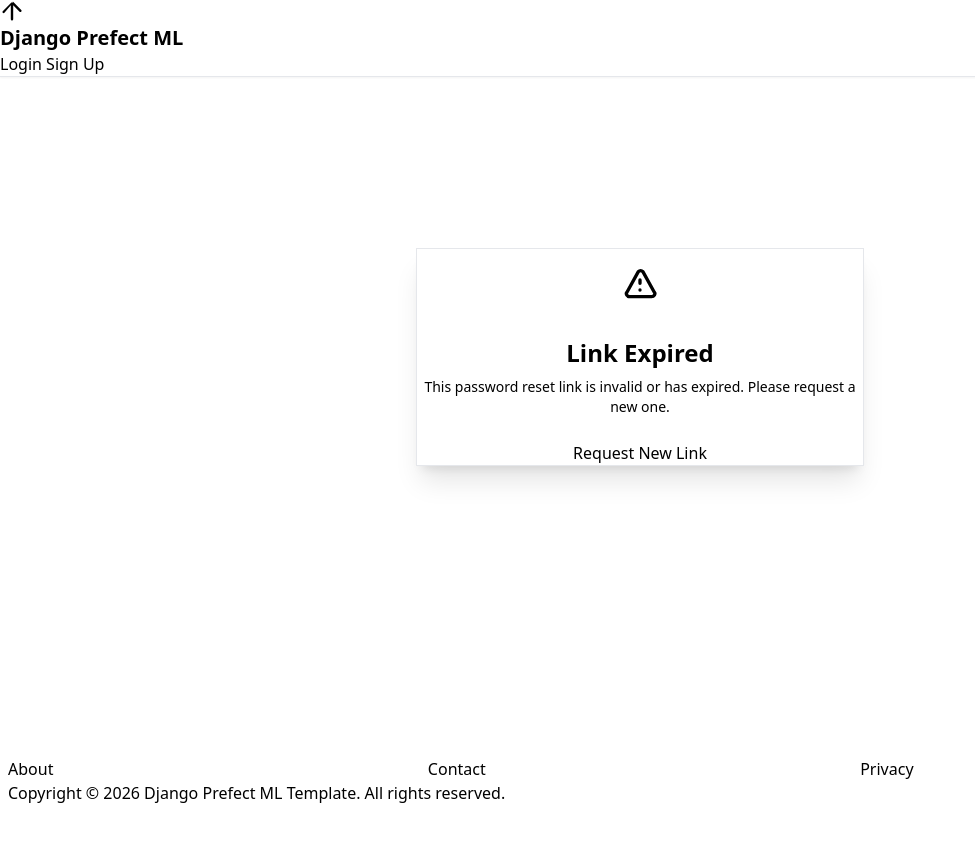
After one commit to cxhandley/django-prefect-template, a Django app: page /accounts/password-reset/confirm/1/1/ in a window 1280 px wide. The commit adds this page. Shown: the whole page, without its empty margins (0-975 px from the left). Run offline with Django 5.2, Linux system fonts and the light colour scheme; parts of the project's set-up code (start-up, migrations or seed data) failed here and were passed over; some libraries are stand-ins or nearby versions.

Commit message:
Implement Password Reset Flow.

```diff
--- /dev/null
+++ b/backend/apps/accounts/templates/accounts/email/password_reset_subject.txt
@@ -0,0 +1 @@
+Reset your password
--- /dev/null
+++ b/backend/apps/accounts/templates/accounts/password_reset_confirm.html
@@ -0,0 +1,49 @@
+{% extends "core/base_public.html" %}
+{% block title %}
+    Set New Password - Django Pipeline
+{% endblock title %}
+{% block public_content %}
+    <div class="flex items-center justify-center min-h-[70vh]">
+        <div class="card bg-base-100 shadow-xl border border-base-200 w-full max-w-md">
+            <div class="card-body">
+                {% if validlink %}
+                    <div class="text-center mb-4">
+                        <h1 class="text-2xl font-bold">Set New Password</h1>
+                        <p class="text-base-content/60 text-sm mt-1">Choose a strong password for your account.</p>
+                    </div>
+                    <form method="post">
+                        {% csrf_token %}
+                        {% include "core/components/ui/form_input.html" with name="new_password1" label="New Password" type="password" placeholder="Enter new password" required=True error=form.new_password1.errors.0 %}
+                        {% include "core/components/ui/form_input.html" with name="new_password2" label="Confirm New Password" type="password" placeholder="Confirm new password" required=True error=form.new_password2.errors.0 %}
+                        <div class="form-control mt-6">
+                            <button type="submit" class="btn btn-primary w-full">Set Password</button>
+                        </div>
+                    </form>
+                {% else %}
+                    <div class="text-center">
+                        <div class="flex justify-center mb-4">
+                            <div class="bg-error/10 rounded-full p-4">
+                                <svg xmlns="http://www.w3.org/2000/svg"
+                                     class="h-10 w-10 text-error"
+                                     fill="none"
+                                     viewBox="0 0 24 24"
+                                     stroke="currentColor">
+                                    <path stroke-linecap="round" stroke-linejoin="round" stroke-width="2" d="M12 9v2m0 4h.01m-6.938 4h13.856c1.54 0 2.502-1.667 1.732-2.5L13.732 4c-.77-.833-1.964-.833-2.732 0L4.082 16.5c-.77.833.192 2.5 1.732 2.5z" />
+                                </svg>
+                            </div>
+                        </div>
+                        <h1 class="text-2xl font-bold">Link Expired</h1>
+                        <p class="text-base-content/60 text-sm mt-2">
+                            This password reset link is invalid or has expired.
+                            Please request a new one.
+                        </p>
+                        <div class="mt-6">
+                            <a href="{% url 'accounts:password_reset' %}"
+                               class="btn btn-primary w-full">Request New Link</a>
+                        </div>
+                    </div>
+                {% endif %}
+            </div>
+        </div>
+    </div>
+{% endblock public_content %}
--- a/backend/apps/accounts/urls.py
+++ b/backend/apps/accounts/urls.py
@@ -1,13 +1,48 @@
+from django.contrib.auth import views as auth_views
 from django.urls import path
+
 from . import views
 
-app_name = 'accounts'
+app_name = "accounts"
 
 urlpatterns = [
-    path('login/', views.login_user, name='login'),
-    path('signup/', views.signup_user, name='signup'),
-    path('profile/', views.profile, name='profile'),
-    path('settings/', views.settings, name='settings'),
-    path('api/user-menu/', views.user_menu, name='user_menu'),
-    path('api/logout/', views.logout_user, name='logout'),
+    path("login/", views.login_user, name="login"),
+    path("signup/", views.signup_user, name="signup"),
+    path("profile/", views.profile, name="profile"),
+    path("settings/", views.settings, name="settings"),
+    path("api/user-menu/", views.user_menu, name="user_menu"),
+    path("api/logout/", views.logout_user, name="logout"),
+    # Password reset flow (Django built-in views, custom templates)
+    path(
+        "password-reset/",
+        auth_views.PasswordResetView.as_view(
+            template_name="accounts/password_reset.html",
+            email_template_name="accounts/email/password_reset.txt",
+            subject_template_name="accounts/email/password_reset_subject.txt",
+            success_url="/accounts/password-reset/done/",
+        ),
+        name="password_reset",
+    ),
+    path(
+        "password-reset/done/",
+        auth_views.PasswordResetDoneView.as_view(
+            template_name="accounts/password_reset_done.html",
+        ),
+        name="password_reset_done",
+    ),
+    path(
+        "password-reset/confirm/<uidb64>/<token>/",
+        auth_views.PasswordResetConfirmView.as_view(
+            template_name="accounts/password_reset_confirm.html",
+            success_url="/accounts/password-reset/complete/",
+        ),
+        name="password_reset_confirm",
+    ),
+    path(
+        "password-reset/complete/",
+        auth_views.PasswordResetCompleteView.as_view(
+            template_name="accounts/password_reset_complete.html",
+        ),
+        name="password_reset_complete",
+    ),
 ]
--- a/backend/config/settings/development.py
+++ b/backend/config/settings/development.py
@@ -18,3 +18,6 @@ MIDDLEWARE += [  # noqa: F405
 INTERNAL_IPS = [
     "127.0.0.1",
 ]
+
+# Email — print to console in development
+EMAIL_BACKEND = "django.core.mail.backends.console.EmailBackend"
```
Also changed, not shown: backend/apps/accounts/templates/accounts/email/password_reset.txt (added, +9 -0 lines), backend/apps/accounts/templates/accounts/partials/login_form.html (+14 -17 lines), backend/apps/accounts/templates/accounts/password_reset.html (added, +26 -0 lines), backend/apps/accounts/templates/accounts/password_reset_complete.html (added, +28 -0 lines), backend/apps/accounts/templates/accounts/password_reset_done.html (added, +31 -0 lines), backend/apps/accounts/tests/test_views_accounts.py (+87 -0 lines), backend/config/settings/test.py (+10 -5 lines), docs/backlog.md (+4 -2 lines).
